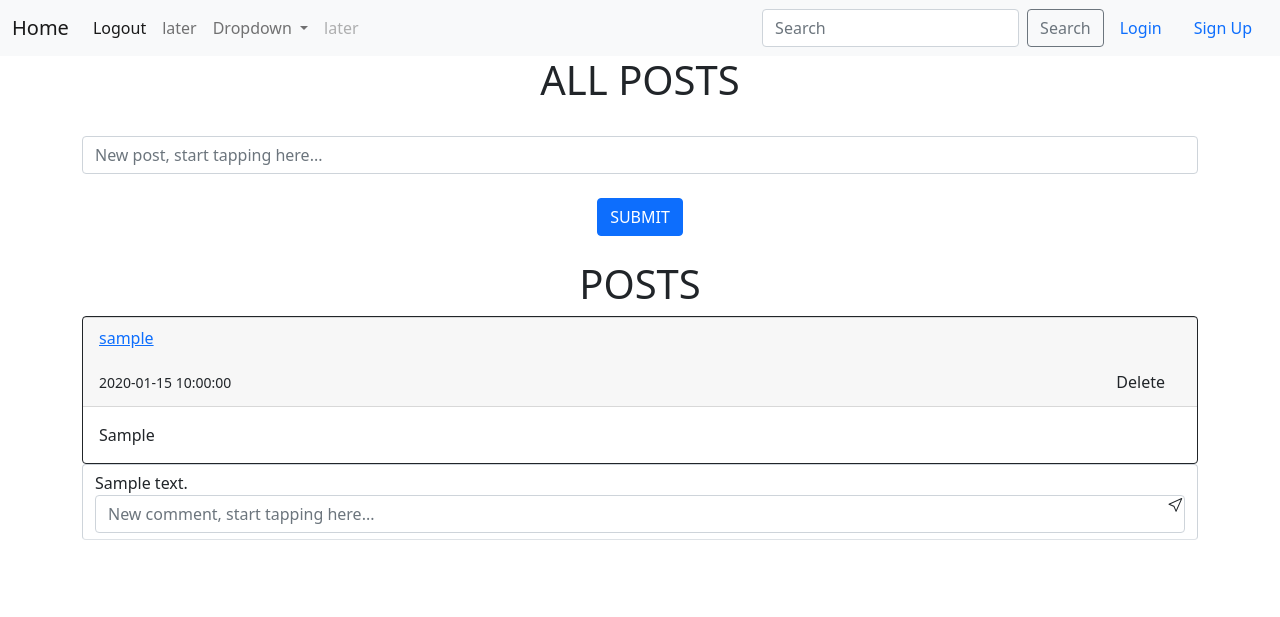
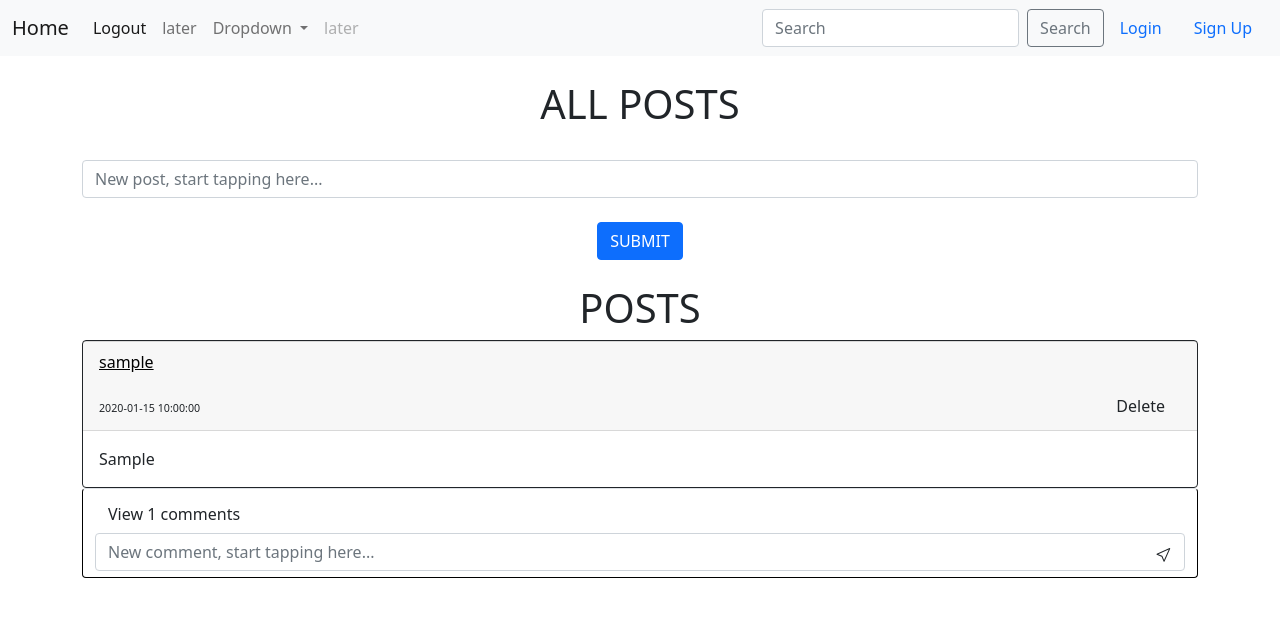
Before and after one commit to emiliaburdak/BloggingPlatform, a Flask app: page / in a window 1280 px wide. Shown: the top 617 px of the page. Run offline with Flask 3, Linux system fonts and the light colour scheme; a user stored in the database is signed in; tables that the repository leaves empty hold one stand-in row (values such as "Sample post"); some libraries are stand-ins or nearby versions.

Commit message:
skonczone dodawanie komentarzy.

```diff
--- a/app/templates/home.html
+++ b/app/templates/home.html
@@ -3,11 +3,9 @@
 {% block title %}Home{% endblock %}
 
 {% block content %}
+<br>
 <h1 align="center">ALL POSTS</h1>
-
 <br>
-
-
 <form method="POST" action="{{ url_for('views.add_post') }}">
     <div class="form-group">
         <input
@@ -27,42 +25,58 @@
     {% for post in posts %}
     <div class="card border-dark">
         <div class="card-footer text-muted">
-            <a href="/user_posts/{{post.user.username}}">{{post.user.username}}</a>
+            <a href="/user_posts/{{post.user.username}}" style="color: black">{{post.user.username}}</a>
         </div>
         <div class="card-header d-flex justify-content-between align-items-center">
-            <div><small>{{post.date}}</small></div>
+            <div><small><small><small>{{post.date}}</small></small></small></div>
 
             {% if current_user.id == post.author %}
             <div class="btn-group">
-
                 <a href="/delete_post/{{post.id}}" class="dropdown-item">Delete</a>
-
             </div>
             {% endif %}
         </div>
 
-
         <div class="card-body">
             <div class="card-text">{{post.post}}</div>
-
+        </div>
     </div>
 
+    <form method="POST" action="/add_comment/{{post.id}}">
+        <div class="form-control border-top" style="position: relative; border: 1px solid black;">
+            <div class="form-group">
+                {% if post.comments|length > 0 %}
+                <button type="button" class="btn btn-white" data-toggle="collapse"
+                        data-target="#commentSection{{post.id}}">
+                    View {{post.comments|length}} comments
+                </button>
+                <div id="commentSection{{post.id}}" class="collapse">
+                    <br>
 
+                    {% for comment in post.comments %}
+                    <div class="form-control" style="position: relative;">
+                        {{ user.username }}
+                        <br>
+                        <small><small><small>{{ comment.date }}</small></small></small>
+
+                        {% if current_user.id == comment.author %}
+                        <div class="btn-group" style="float: right;">
+                            <a href="/delete_comment/{{comment.id}}/{{post.id}}" class="dropdown-item">Delete</a>
                         </div>
+                        {% endif %}
 
-
-    <form method="POST" action="/add_comment/{{post.id}}">
-        <div class="form-control border-bottom" style="position: relative;">
-
-            <div class="form-group">
-
-                {% for comment in post.comments%}
-                {{comment.comment}}
+                        <hr>
+                        {{ comment.comment }}
+                        <br>
+                        <br>
+                    </div>
                     <br>
                     {% endfor %}
                 </div>
+                {% endif %}
+            </div>
 
-
+            <div style="position: relative">
                 <input
                         type="text"
                         class="form-control"
@@ -82,14 +96,12 @@
                         />
                     </svg>
                 </button>
-
+            </div>
         </div>
     </form>
 
-
-</div>
     <br>
     {% endfor %}
-</div>
 
     {% endblock %}
+</div>
--- a/app/templates/user_posts.html
+++ b/app/templates/user_posts.html
@@ -3,13 +3,15 @@
 {% block title %}Home{% endblock %}
 
 {% block content %}
+            <br>
+<h1 align="center">{{user.username}}'s posts</h1>
 
-<h1 align="center">{{user.username}}'s posts</h1>
+            <br>
 <div id="posts">
     {% for post in posts %}
     <div class="card border-dark">
         <div class="card-header d-flex justify-content-between align-items-center">
-            <a href="/user_posts/{{post.user.username}}">{{post.user.username}}</a>
+            <a href="/user_posts/{{post.user.username}}" style="color: black">{{post.user.username}}</a>
 
             {% if current_user.id == post.author %}
             <div class="btn-group">
--- a/app/views.py
+++ b/app/views.py
@@ -77,3 +77,15 @@ def add_comment(post_id):
         else:
             flash('Post does not exist', category='error')
     return redirect(url_for('views.home'))
+
+
+@views.route('/delete_comment/<int:comment_id>/<int:post_id>')
+@login_required
+def delete_comment(comment_id, post_id):
+    comment = Comments.query.filter_by(id=comment_id, post_id=post_id).first()
+    if comment.author != current_user.id:  #or carrent_user.id != comment.post.author
+        flash('You dont have permission')
+    else:
+        db.session.delete(comment)
+        db.session.commit()
+    return redirect(url_for('views.home'))
```
Lines whose indentation alone changed are shown as unchanged.
